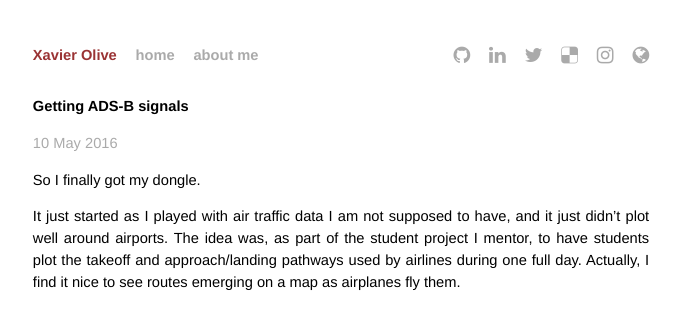
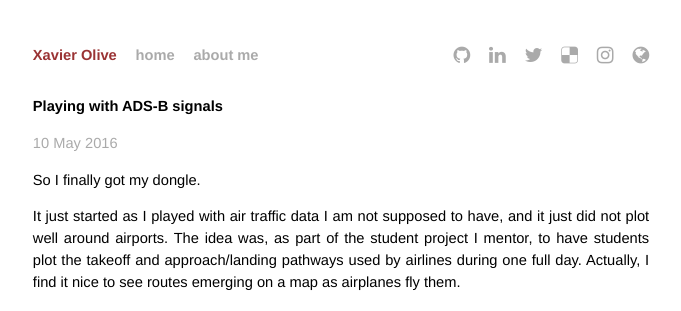
Before and after one commit to xoolive/xoolive.github.io, a Jekyll site: the page built from _posts/2016-05-10-playing-with-adsb-signals.md, in a window 1280 px wide and 900 px high. Shown: the top 311 px of the window, without its empty margins (299-980 px from the left). Built offline with Jekyll 4.4.1, drawn with Linux system fonts in a browser that asks for light colours; nearby versions of some CDN libraries.

Commit message:
rename post

```diff
--- a/_posts/2016-05-10-getting-asdb-signals.md
+++ b/_posts/2016-05-10-playing-with-adsb-signals.md
@@ -2,13 +2,13 @@
 layout: post
 lang: en
 tags: technical
-title: Getting ADS-B signals
+title: Playing with ADS-B signals
 ---
 
 So I finally got my dongle.
 
 It just started as I played with air traffic data I am not supposed to have,
-and it just didn't plot well around airports. The idea was, as part of the
+and it just did not plot well around airports. The idea was, as part of the
 student project I mentor, to have students plot the takeoff and
 approach/landing pathways used by airlines during one full day. Actually, I
 find it nice to see routes emerging on a map as airplanes fly them.
```
